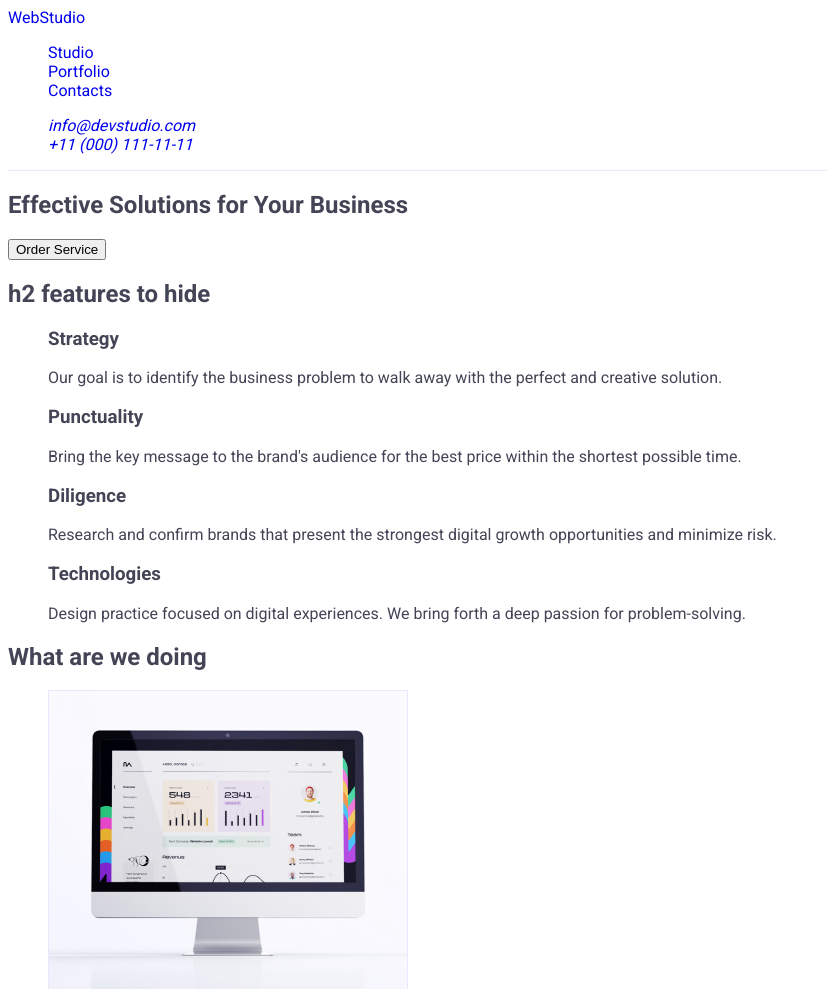
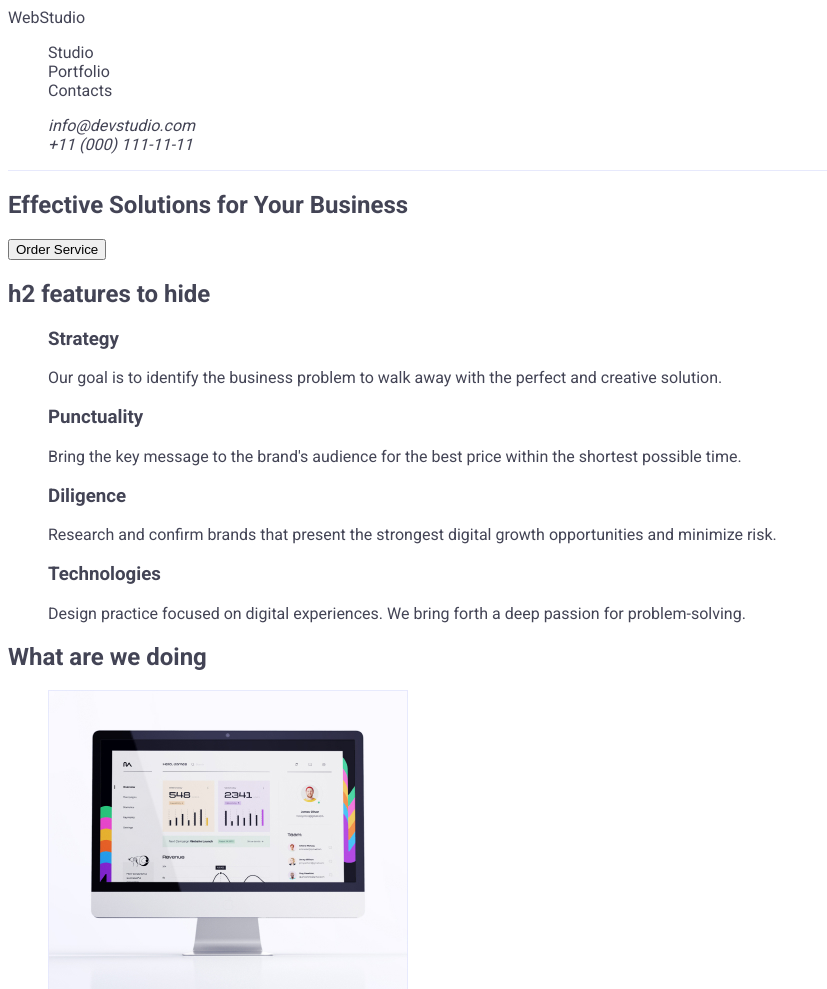
Before and after one commit to sedkol88/goit-markup-hw-02, a plain HTML site: page index.html in a window 1280 px wide. Shown: the top 989 px of the page, without its empty margins (0-827 px from the left). Drawn offline with Linux system fonts and the light colour scheme.

Commit message:
start css filling

```diff
--- a/css/styles.css
+++ b/css/styles.css
@@ -37,6 +37,7 @@ body {
 
 a {
   text-decoration: none;
+  color: inherit;
 }
 
 ul {
```
